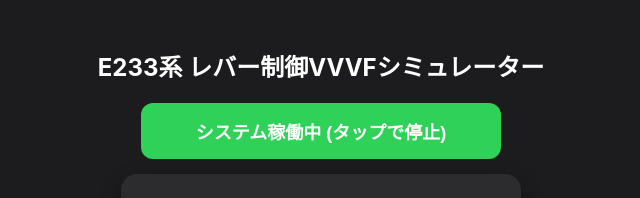
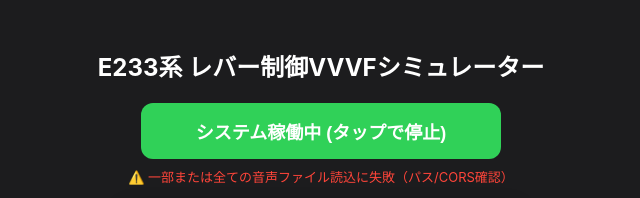
Before and after one commit to s2025799-ops/e233-vvvf, a plain HTML site: page index.html in a window 1280 px wide. Both pictures are taken after a click on the button "システム起動 / 音声ON". Shown: the top 198 px of the page, without its empty margins (319-959 px from the left). Drawn offline with Linux system fonts and the light colour scheme; no server answers.

Commit message:
Enhance audio loading status and add status message
Added status message element and improved audio loading feedback.

```diff
--- a/index.html
+++ b/index.html
@@ -34,6 +34,11 @@
       color: white;
       width: 80%;
       max-width: 360px;
+    }
+    .status-msg {
+      font-size: 13px;
+      color: #ffd60a;
+      margin-top: 8px;
     }
 
     .lever-wrapper {
@@ -74,6 +79,7 @@
   <h2>E233系 レバー制御VVVFシミュレーター</h2>
 
   <button id="startBtn" class="btn-start">システム起動 / 音声ON</button>
+  <div id="statusMsg" class="status-msg">起動ボタンを押してください</div>
 
   <div class="meter-box">
     <div class="label">ノッチ位置</div>
@@ -109,10 +115,11 @@
 
     let currentSpeed = 0.0;
     let currentNotch = 0;
-    let previousNotch = 0; // ノッチ変化検知用
+    let previousNotch = 0;
     let lastTime = performance.now();
 
     const notchLever = document.getElementById('notchLever');
+    const statusMsg = document.getElementById('statusMsg');
 
     function getNotchText(notch) {
       if (notch === -9) return "EB (非常)";
@@ -121,14 +128,15 @@
       return `P${notch}`;
     }
 
-    // 音声ファイルの読み込み処理
+    // 音声ファイルの読み込み処理（エラー判定機能付き）
     async function loadSound(url) {
       try {
         const response = await fetch(url);
+        if (!response.ok) throw new Error(`HTTP error! status: ${response.status}`);
         const arrayBuffer = await response.arrayBuffer();
         return await audioCtx.decodeAudioData(arrayBuffer);
       } catch (e) {
-        console.warn("音声ファイルの読み込みスキップ（ファイル未読み込み時）:", url);
+        console.error("音声読み込みエラー:", url, e);
         return null;
       }
     }
@@ -142,7 +150,7 @@
       source.start();
     }
 
-    // レバー操作と緩解音トリガーの判定
+    // レバー操作時の緩解音トリガー
     notchLever.addEventListener('input', function() {
       const val = parseInt(this.value, 10);
       const nextNotch = -val;
@@ -163,7 +171,8 @@
       document.getElementById('notchDisplay').innerText = getNotchText(currentNotch);
     });
 
-    function initAudio() {
+    // オーディオ初期化と音源ロード
+    async function initAudio() {
       if (audioCtx) return;
       audioCtx = new (window.AudioContext || window.webkitAudioContext)();
 
@@ -177,9 +186,19 @@
       gainNode.connect(audioCtx.destination);
       oscNode.start();
 
-      // 音声ファイルの読み込み（配下のaudioフォルダを参照）
-      loadSound('eb.mp3').then(buf => brakeReleaseBuffer = buf);
-      loadSound('brake.mp3').then(buf => ebReleaseBuffer = buf);
+      statusMsg.innerText = "音声ファイルをロード中...";
+
+      // 正しい対応関係で読み込み
+      brakeReleaseBuffer = await loadSound('brake.mp3');
+      ebReleaseBuffer = await loadSound('eb.mp3');
+
+      if (brakeReleaseBuffer && ebReleaseBuffer) {
+        statusMsg.innerText = "音声ロード完了！正常に稼働中";
+        statusMsg.style.color = "#30d158";
+      } else {
+        statusMsg.innerText = "⚠️ 一部または全ての音声ファイル読込に失敗（パス/CORS確認）";
+        statusMsg.style.color = "#ff453a";
+      }
     }
 
     function calculateVVVFFrequency(speed) {
```
